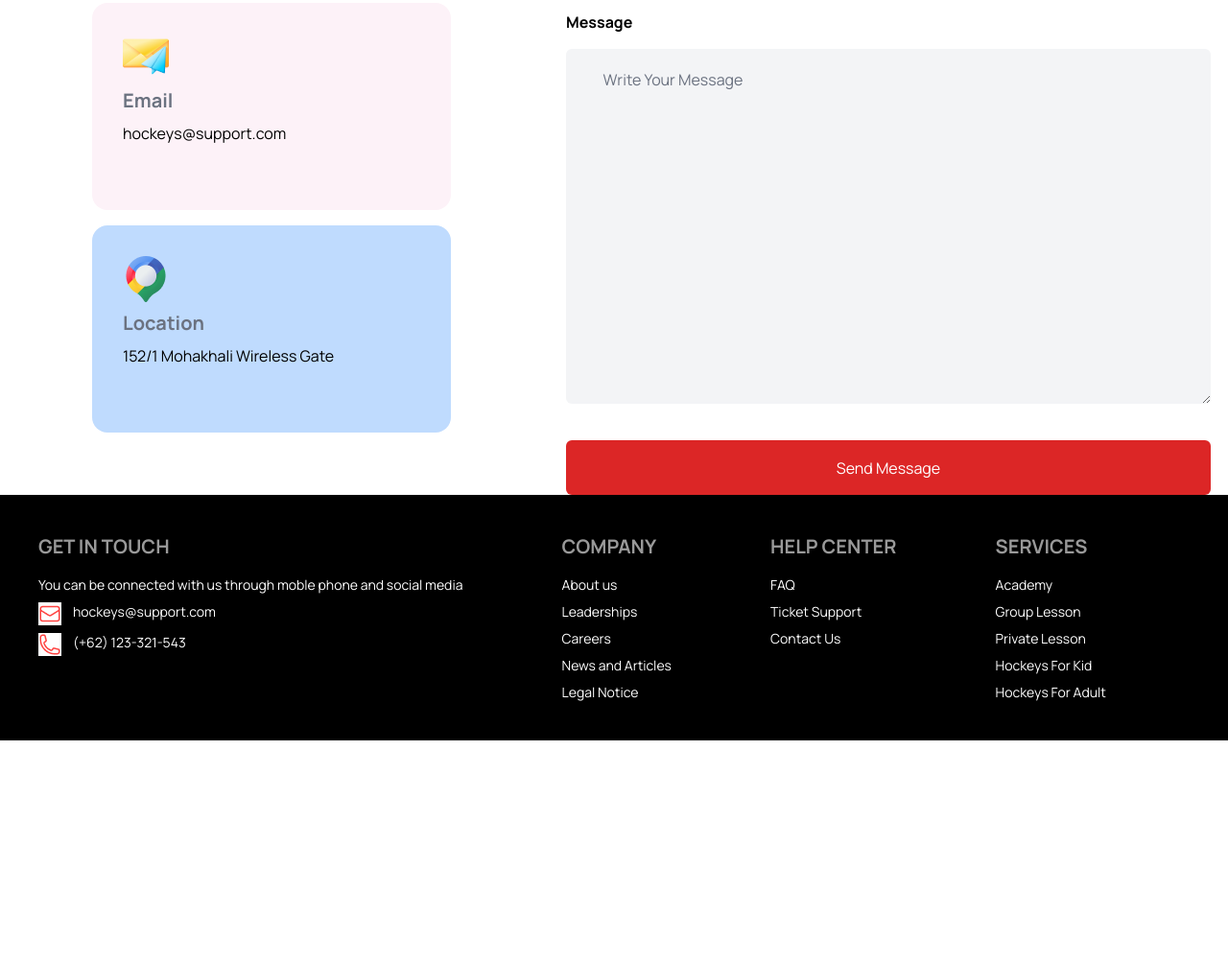
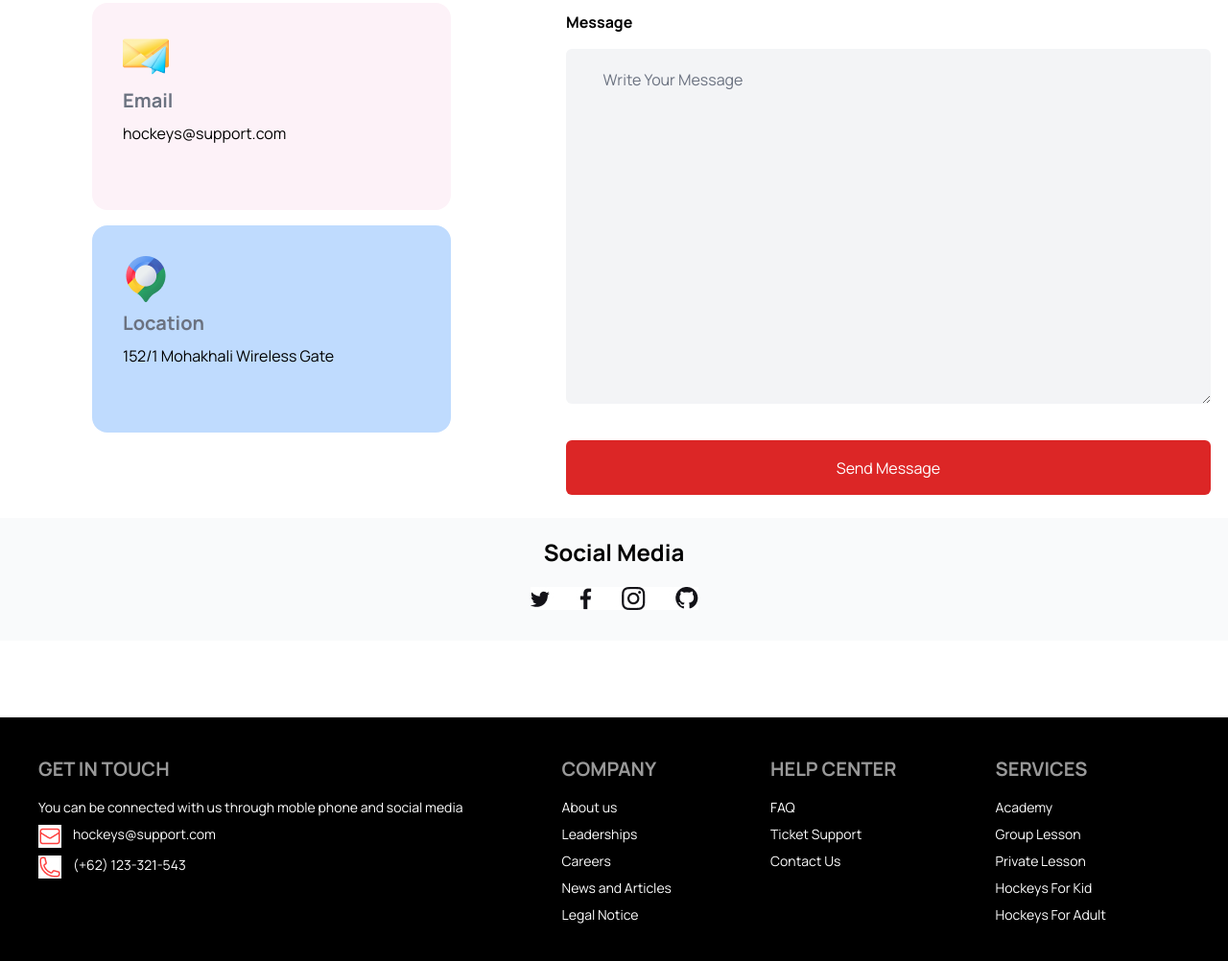
Before and after one commit to TahsinHafsa/my-assignment3-repo, a plain HTML site: page index.html in a window 1280 px wide. Shown: the part 4701-5703 px from the top of the page at 96% size. Before the commit the page ends 5473 px from the top, so only its background shows below. Drawn offline with nearby package versions, Linux system fonts and the light colour scheme; files whose address does not match are found by name.

Commit message:
last commit

```diff
--- a/index.html
+++ b/index.html
@@ -492,6 +492,18 @@
     </div>
   </section>
 
+   <!-- Social media -->
+   <section class="bg-white font-manrope mb-16 pb-4">
+    <div class="bg-gray-50 mt-6">
+    <h2 class="text-center py-5 text-2xl text-black font-semibold">Social Media</h2>
+    <div class="">
+      <img class="ml-auto mr-auto  pb-8 " src="Images/Social.jpg " alt="">
+
+    </div>
+  </section>
+
+
+
 
       </main>
 
```
